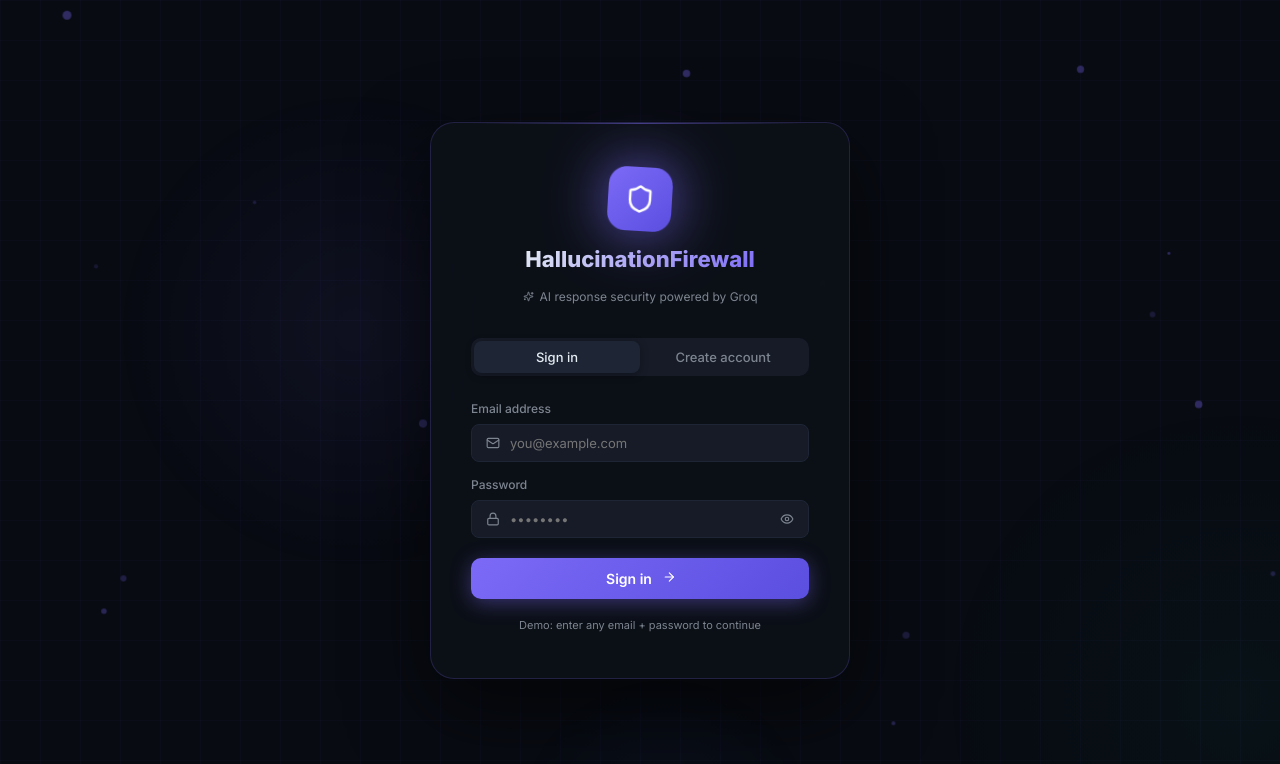
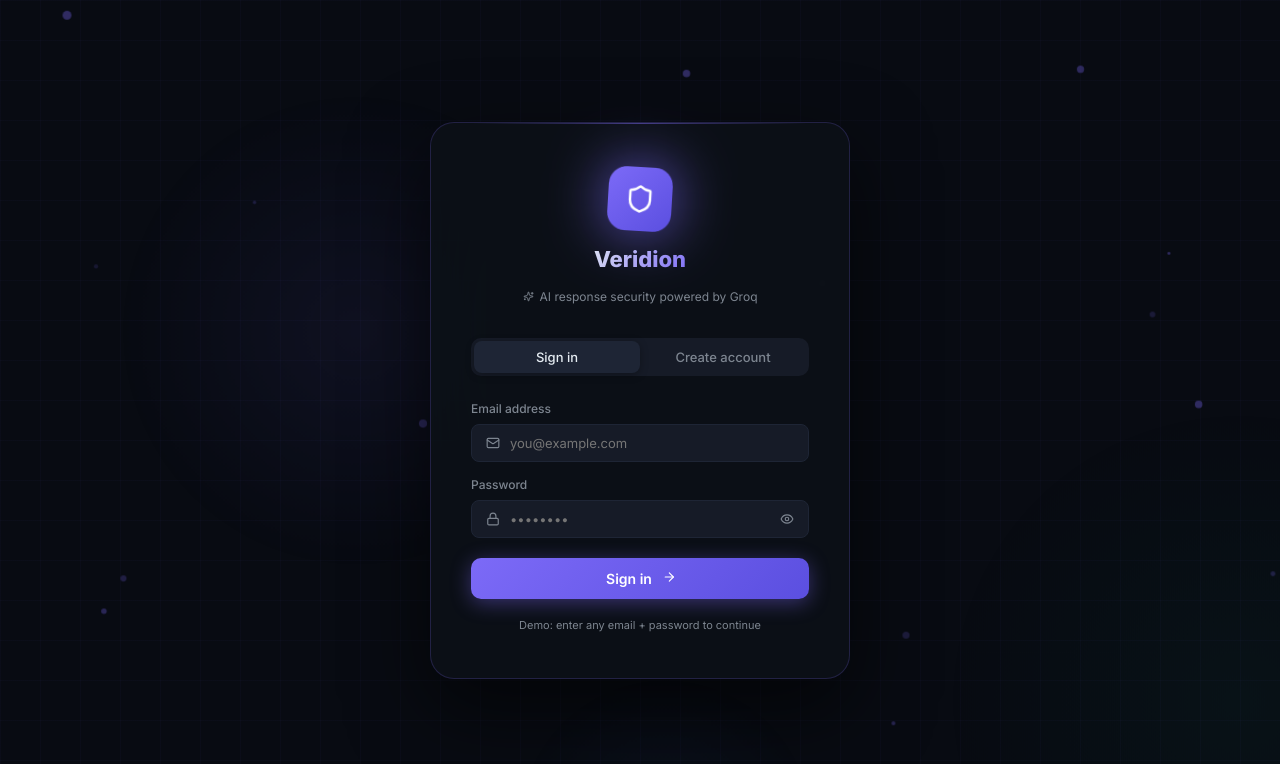
Before and after one commit to abhinavsarda11-create/hallucination-firewall, a React (Vite) app in the folder dashboard/: page / in a window 1280 px wide. Shown: the top 764 px of the page. Built offline with nearby package versions, Linux system fonts and the light colour scheme; no server answers.

Commit message:
Update LoginPage.jsx

```diff
--- a/dashboard/src/pages/LoginPage.jsx
+++ b/dashboard/src/pages/LoginPage.jsx
@@ -82,7 +82,7 @@
             <Shield size={30} color="#fff" />
           </motion.div>
           <h1 style={{ fontSize:22,fontWeight:800,background:"linear-gradient(135deg,#e6edf3,#7c6af7)",WebkitBackgroundClip:"text",WebkitTextFillColor:"transparent" }}>
-            HallucinationFirewall
+            Veridion
           </h1>
           <div style={{ display:"flex",alignItems:"center",gap:6,fontSize:12,color:"#7d8590" }}>
             <Sparkles size={11} /> AI response security powered by Groq
```
